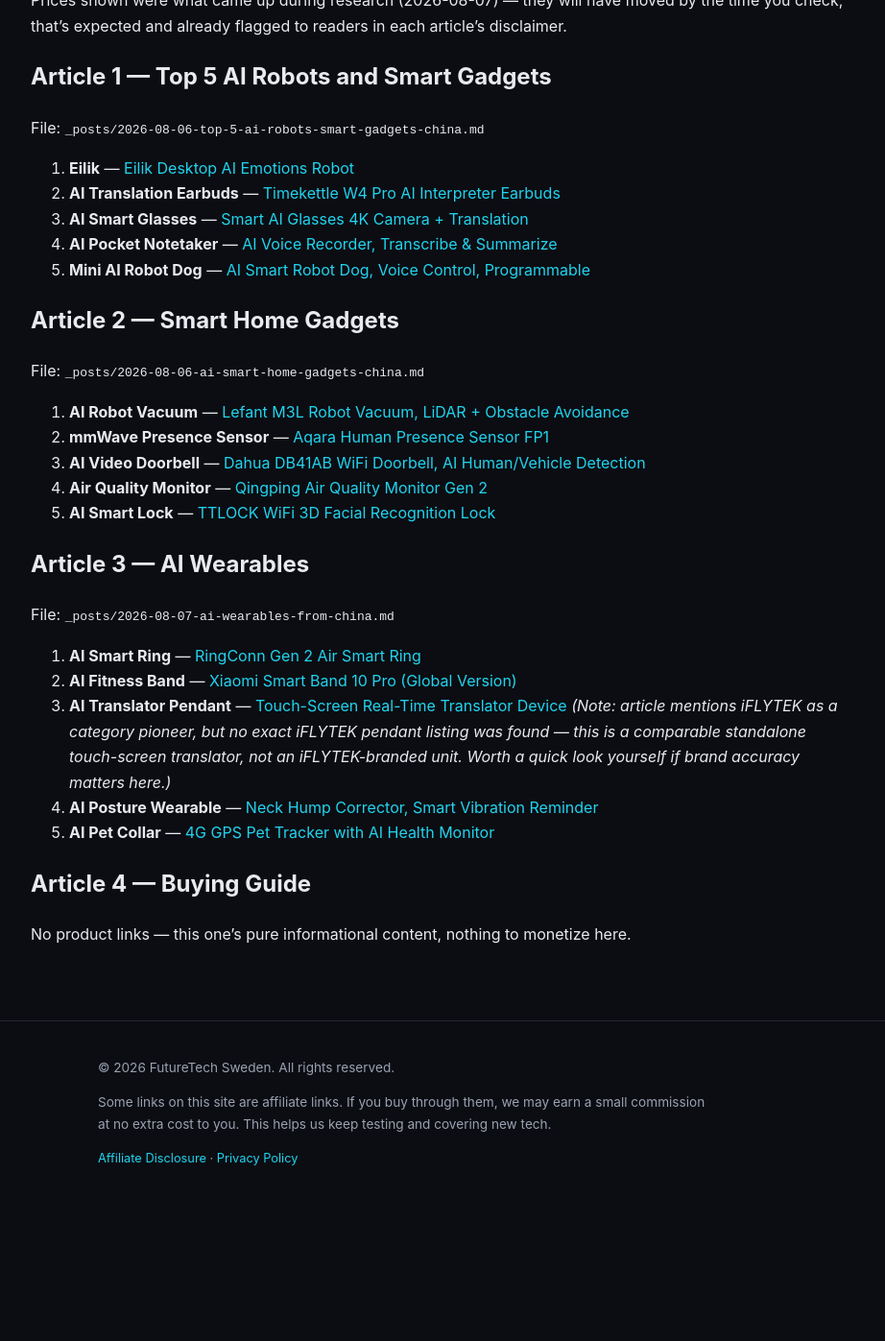
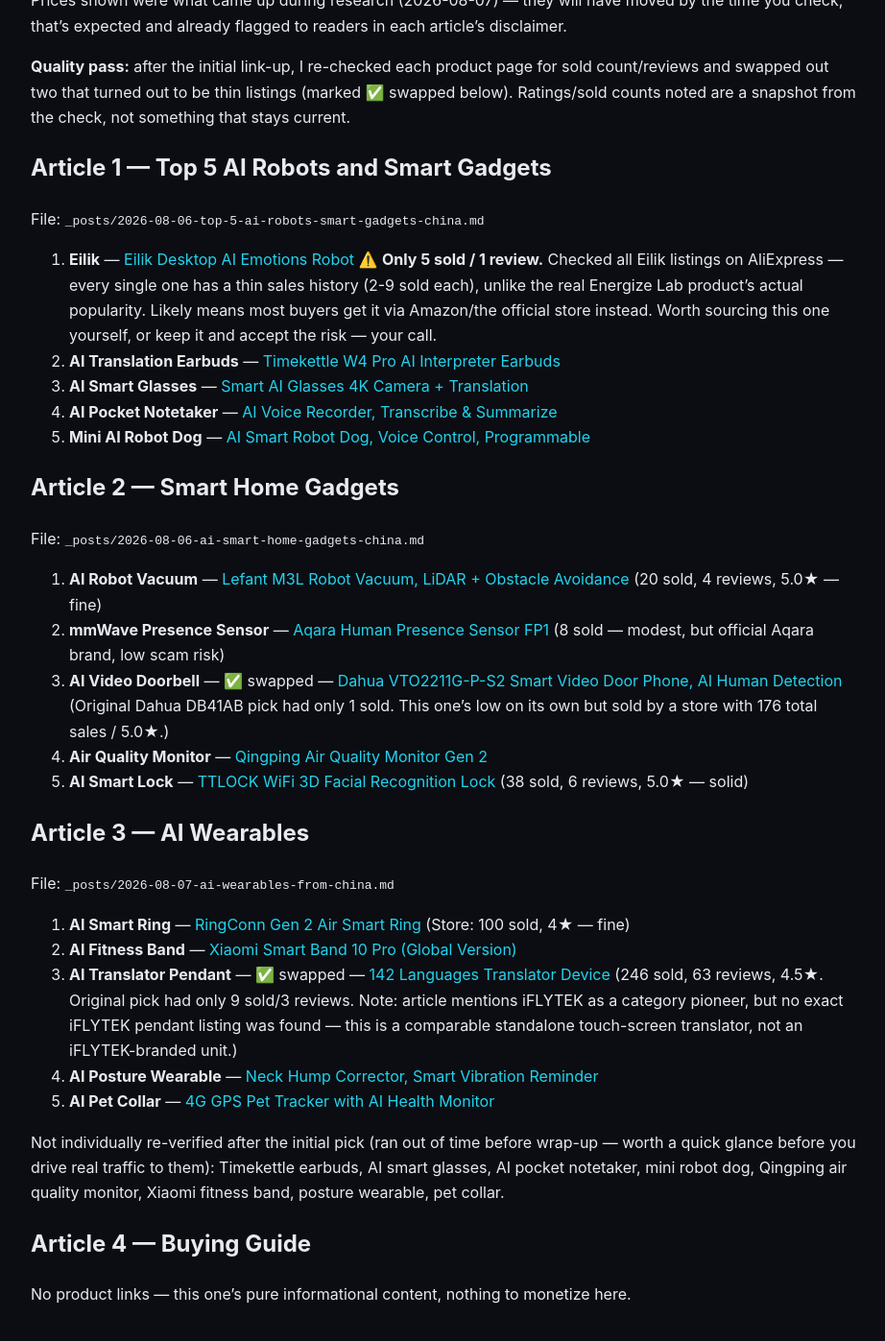
Before and after one commit to patrikaxelsson84/futuretechsweden.com, a Jekyll site: the page built from marketing/product-links-to-monetize.md, in a window 1280 px wide and 1400 px high, scrolled down 390 px. Shown: the top 1397 px of the window at 96% size, without its empty margins (178-1100 px from the left). Built offline with Jekyll 4.4.1, drawn with Linux system fonts in a browser that asks for light colours; our own code applies the rules of GitHub Pages for plain Markdown files; before the commit the page ends 1659 px from its top, so only the background shows below that.

Commit message:
Quality pass on linked products, swap 2 thin listings
Verified sold count/reviews on each linked AliExpress product.
Swapped the doorbell and translator pendant links for better-
established listings; flagged Eilik's thin AliExpress sales history
and the remaining unverified links in product-links-to-monetize.md.

Co-Authored-By: Claude Sonnet 5 <noreply@anthropic.com>

```diff
--- a/marketing/product-links-to-monetize.md
+++ b/marketing/product-links-to-monetize.md
@@ -9,10 +9,18 @@ into the corresponding spot in the article file. Takes about 1-2 minutes per lin
 Prices shown were what came up during research (2026-08-07) — they will have moved by the time you
 check; that's expected and already flagged to readers in each article's disclaimer.
 
+**Quality pass:** after the initial link-up, I re-checked each product page for sold count/reviews
+and swapped out two that turned out to be thin listings (marked ✅ swapped below). Ratings/sold
+counts noted are a snapshot from the check, not something that stays current.
+
 ## Article 1 — Top 5 AI Robots and Smart Gadgets
 File: `_posts/2026-08-06-top-5-ai-robots-smart-gadgets-china.md`
 
 1. **Eilik** — [Eilik Desktop AI Emotions Robot](https://www.aliexpress.com/item/1005012721004048.html)
+   ⚠️ **Only 5 sold / 1 review.** Checked all Eilik listings on AliExpress — every single one has a
+   thin sales history (2-9 sold each), unlike the real Energize Lab product's actual popularity.
+   Likely means most buyers get it via Amazon/the official store instead. Worth sourcing this one
+   yourself, or keep it and accept the risk — your call.
 2. **AI Translation Earbuds** — [Timekettle W4 Pro AI Interpreter Earbuds](https://www.aliexpress.com/item/1005009945946876.html)
 3. **AI Smart Glasses** — [Smart AI Glasses 4K Camera + Translation](https://www.aliexpress.com/item/1005011747518509.html)
 4. **AI Pocket Notetaker** — [AI Voice Recorder, Transcribe & Summarize](https://www.aliexpress.com/item/1005009726389497.html)
@@ -22,22 +30,33 @@ File: `_posts/2026-08-06-top-5-ai-robots-smart-gadgets-china.md`
 File: `_posts/2026-08-06-ai-smart-home-gadgets-china.md`
 
 1. **AI Robot Vacuum** — [Lefant M3L Robot Vacuum, LiDAR + Obstacle Avoidance](https://www.aliexpress.com/item/1005012385211784.html)
+   (20 sold, 4 reviews, 5.0★ — fine)
 2. **mmWave Presence Sensor** — [Aqara Human Presence Sensor FP1](https://www.aliexpress.com/item/1005008605446877.html)
-3. **AI Video Doorbell** — [Dahua DB41AB WiFi Doorbell, AI Human/Vehicle Detection](https://www.aliexpress.com/item/1005012751203637.html)
+   (8 sold — modest, but official Aqara brand, low scam risk)
+3. **AI Video Doorbell** — ✅ swapped — [Dahua VTO2211G-P-S2 Smart Video Door Phone, AI Human Detection](https://www.aliexpress.com/item/1005010168268902.html)
+   (Original Dahua DB41AB pick had only 1 sold. This one's low on its own but sold by a store with
+   176 total sales / 5.0★.)
 4. **Air Quality Monitor** — [Qingping Air Quality Monitor Gen 2](https://www.aliexpress.com/item/1005012218241666.html)
 5. **AI Smart Lock** — [TTLOCK WiFi 3D Facial Recognition Lock](https://www.aliexpress.com/item/1005010801009445.html)
+   (38 sold, 6 reviews, 5.0★ — solid)
 
 ## Article 3 — AI Wearables
 File: `_posts/2026-08-07-ai-wearables-from-china.md`
 
 1. **AI Smart Ring** — [RingConn Gen 2 Air Smart Ring](https://www.aliexpress.com/item/1005012136973409.html)
+   (Store: 100 sold, 4★ — fine)
 2. **AI Fitness Band** — [Xiaomi Smart Band 10 Pro (Global Version)](https://www.aliexpress.com/item/1005009411133355.html)
-3. **AI Translator Pendant** — [Touch-Screen Real-Time Translator Device](https://www.aliexpress.com/item/1005011773012045.html)
-   *(Note: article mentions iFLYTEK as a category pioneer, but no exact iFLYTEK pendant listing was
-   found — this is a comparable standalone touch-screen translator, not an iFLYTEK-branded unit.
-   Worth a quick look yourself if brand accuracy matters here.)*
+3. **AI Translator Pendant** — ✅ swapped — [142 Languages Translator Device](https://www.aliexpress.com/item/1005009354623226.html)
+   (246 sold, 63 reviews, 4.5★. Original pick had only 9 sold/3 reviews.
+   Note: article mentions iFLYTEK as a category pioneer, but no exact iFLYTEK pendant listing was
+   found — this is a comparable standalone touch-screen translator, not an iFLYTEK-branded unit.)
 4. **AI Posture Wearable** — [Neck Hump Corrector, Smart Vibration Reminder](https://www.aliexpress.com/item/1005012057937738.html)
 5. **AI Pet Collar** — [4G GPS Pet Tracker with AI Health Monitor](https://www.aliexpress.com/item/1005012370545335.html)
 
+Not individually re-verified after the initial pick (ran out of time before wrap-up — worth a
+quick glance before you drive real traffic to them): Timekettle earbuds, AI smart glasses, AI
+pocket notetaker, mini robot dog, Qingping air quality monitor, Xiaomi fitness band, posture
+wearable, pet collar.
+
 ## Article 4 — Buying Guide
 No product links — this one's pure informational content, nothing to monetize here.
```
Also changed, not shown: _posts/2026-08-06-ai-smart-home-gadgets-china.md (+1 -1 lines), _posts/2026-08-07-ai-wearables-from-china.md (+1 -1 lines).
